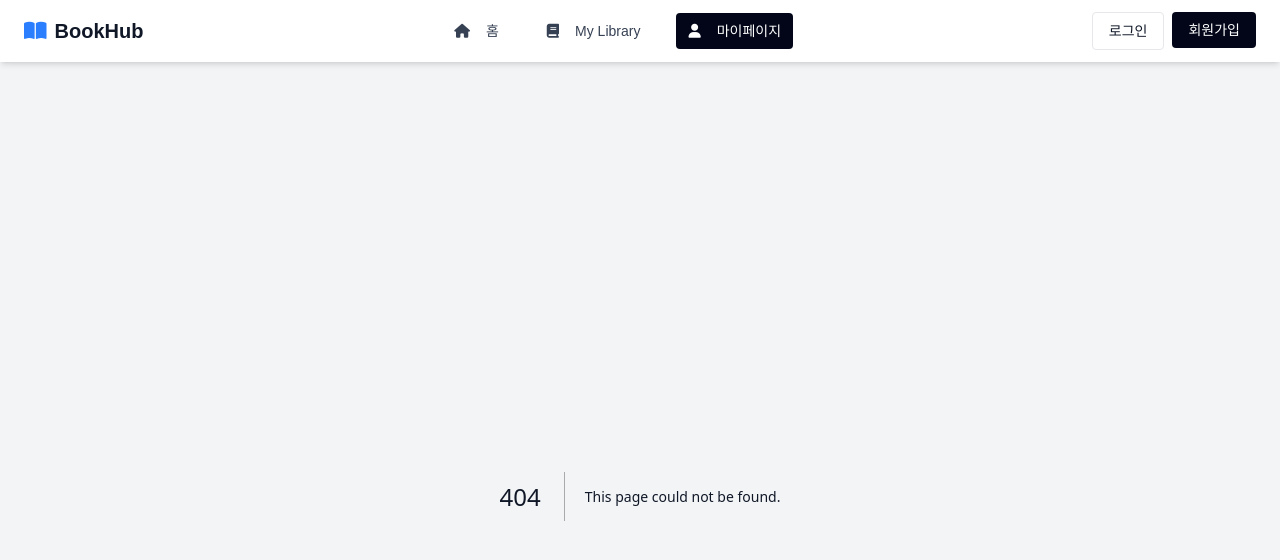
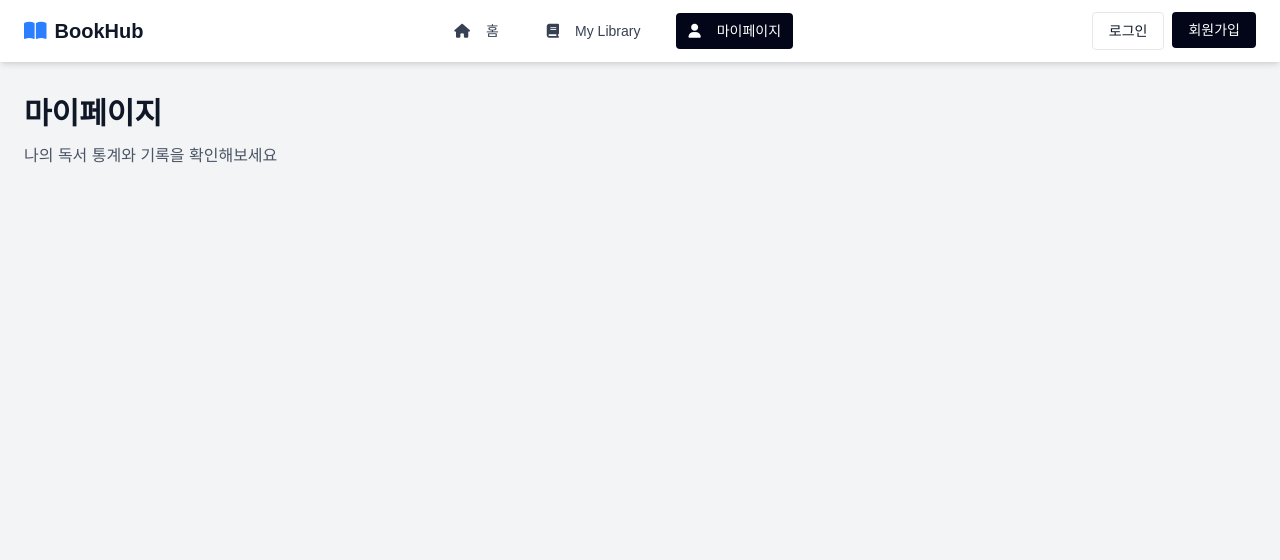
Before and after one commit to DEEPDIVE-BookJuck-BookJuck/BookJuck-BookJuck, a Next.js app: page /mypage in a window 1280 px wide. Before the commit this address had no page. Shown: the top 560 px of the page. Built offline with nearby package versions, Linux system fonts and the light colour scheme.

Commit message:
feat: /mypage 라우팅 설정

```diff
--- /dev/null
+++ b/src/app/mypage/page.tsx
@@ -0,0 +1,14 @@
+export default function MyPage() {
+  return (
+    <>
+      <div className="flex flex-col gap-6">
+        <div>
+          <h1 className="text-3xl font-bold">마이페이지</h1>
+          <p className="mt-3 text-gray-600">
+            나의 독서 통계와 기록을 확인해보세요
+          </p>
+        </div>
+      </div>
+    </>
+  )
+}
```
